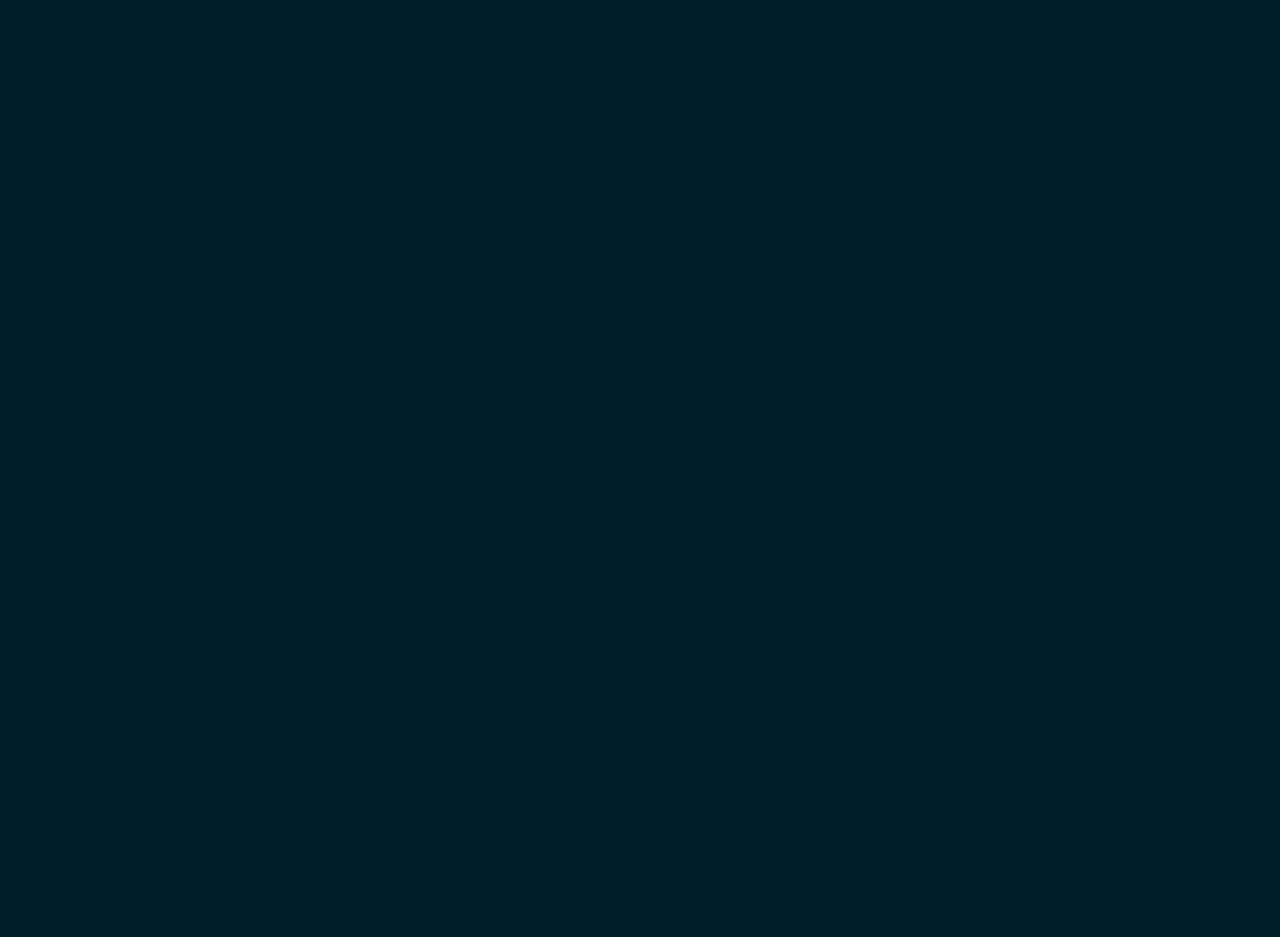
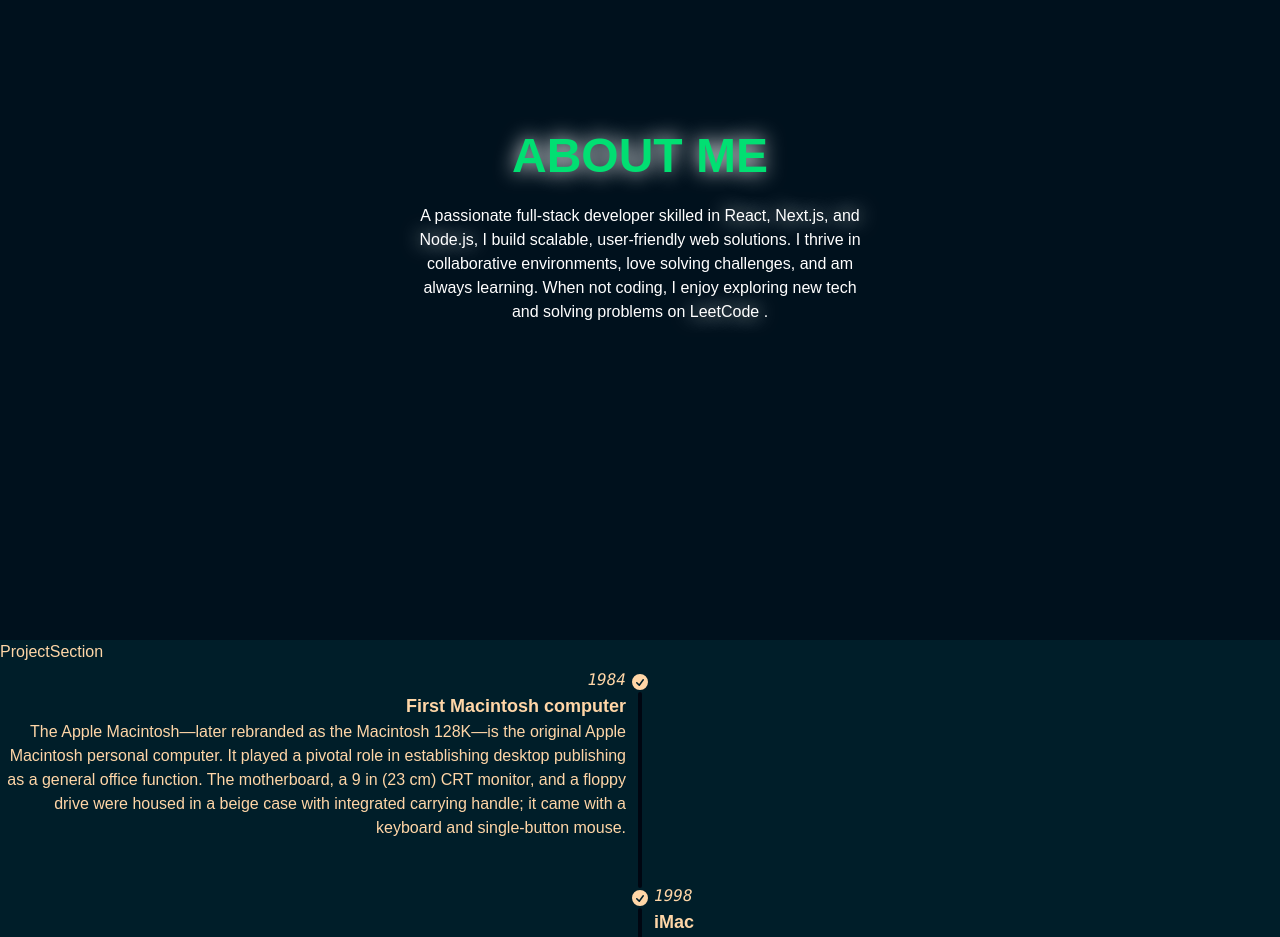
Before and after one commit to AkashAkter/akash-akter-portfolio, a Next.js app: page /About in a window 1280 px wide. Shown: the part 160-1097 px from the top of the page. Before the commit the page ends 800 px from the top, so only its background shows below. Built offline with nearby package versions, Linux system fonts and the light colour scheme; a web font is replaced by a local one.

Commit message:
Installed some dependensies

```diff
--- a/package.json
+++ b/package.json
@@ -9,10 +9,13 @@
     "lint": "next lint"
   },
   "dependencies": {
+    "clsx": "^2.1.1",
+    "motion": "^12.5.0",
     "next": "15.2.3",
     "react": "^19.0.0",
     "react-dom": "^19.0.0",
-    "react-icons": "^5.5.0"
+    "react-icons": "^5.5.0",
+    "tailwind-merge": "^3.0.2"
   },
   "devDependencies": {
     "@eslint/eslintrc": "^3",
--- a/src/app/About/page.tsx
+++ b/src/app/About/page.tsx
@@ -1,7 +1,16 @@
 import React from "react";
+import AboutMe from "../../components/AboutMe";
+import ProjectSection from "@/components/ProjectSection";
+import Educations from "@/components/Educations";
 
 const page = () => {
-  return <div>New page</div>;
+  return (
+    <div>
+      <AboutMe />
+      <ProjectSection />
+      <Educations />
+    </div>
+  );
 };
 
 export default page;
--- a/src/app/page.tsx
+++ b/src/app/page.tsx
@@ -54,14 +54,16 @@
               creativity.
             </p>
             <div className="flex justify-center gap-4 flex-wrap">
-              <button className="border px-4 py-2 text-white rounded hover:bg-white hover:border-success hover:text-success hover:shadow-[0_0_10px_#fff,_0_0_40px_#fff,_0_0_80px_#fff] transition-all duration-300">
-                <Link href="/About">About Me</Link>
-              </button>
+              <Link href="/About">
+                <button className="border px-4 py-2 text-white rounded hover:bg-white hover:border-success hover:text-success hover:shadow-[0_0_10px_#fff,_0_0_40px_#fff,_0_0_80px_#fff] transition-all duration-300">
+                  More About Myself
+                </button>
+              </Link>
               <button
                 className="border px-2 text-white rounded hover:bg-white hover:border-success hover:text-success hover:shadow-[0_0_10px_#fff,_0_0_40px_#fff,_0_0_80px_#fff] transition-all duration-300"
                 onClick={handleResumeDownload}
               >
-                See Resume
+                Explore My Resume
               </button>
             </div>
 
--- /dev/null
+++ b/src/components/AboutMe.tsx
@@ -0,0 +1,30 @@
+const AboutMe = () => {
+  return (
+    <div className="hero bg-base-200 min-h-screen">
+      <div className="hero-content text-center">
+        <div className="max-w-md">
+          <h1
+            className="text-5xl font-bold text-success"
+            style={{ textShadow: "0px 0px 20px #ffffff" }}
+          >
+            ABOUT ME
+          </h1>
+          <p className="py-6 text-white">
+            A passionate full-stack developer skilled in{" "}
+            <span style={{ textShadow: "0px 0px 20px #ffffff" }}>
+              React, Next.js, and Node.js
+            </span>
+            , I build scalable, user-friendly web solutions. I thrive in
+            collaborative environments, love solving challenges, and am always
+            learning. When not coding, I enjoy exploring new tech and solving
+            problems on{" "}
+            <span style={{ textShadow: "0px 0px 20px #ffffff" }}>LeetCode</span>{" "}
+            .
+          </p>
+        </div>
+      </div>
+    </div>
+  );
+};
+
+export default AboutMe;
--- /dev/null
+++ b/src/components/Educations.tsx
@@ -0,0 +1,143 @@
+const Educations = () => {
+  return (
+    <ul className="timeline timeline-snap-icon max-md:timeline-compact timeline-vertical">
+      <li>
+        <div className="timeline-middle">
+          <svg
+            xmlns="http://www.w3.org/2000/svg"
+            viewBox="0 0 20 20"
+            fill="currentColor"
+            className="h-5 w-5"
+          >
+            <path
+              fillRule="evenodd"
+              d="M10 18a8 8 0 100-16 8 8 0 000 16zm3.857-9.809a.75.75 0 00-1.214-.882l-3.483 4.79-1.88-1.88a.75.75 0 10-1.06 1.061l2.5 2.5a.75.75 0 001.137-.089l4-5.5z"
+              clipRule="evenodd"
+            />
+          </svg>
+        </div>
+        <div className="timeline-start mb-10 md:text-end">
+          <time className="font-mono italic">1984</time>
+          <div className="text-lg font-black">First Macintosh computer</div>
+          The Apple Macintosh—later rebranded as the Macintosh 128K—is the
+          original Apple Macintosh personal computer. It played a pivotal role
+          in establishing desktop publishing as a general office function. The
+          motherboard, a 9 in (23 cm) CRT monitor, and a floppy drive were
+          housed in a beige case with integrated carrying handle; it came with a
+          keyboard and single-button mouse.
+        </div>
+        <hr />
+      </li>
+      <li>
+        <hr />
+        <div className="timeline-middle">
+          <svg
+            xmlns="http://www.w3.org/2000/svg"
+            viewBox="0 0 20 20"
+            fill="currentColor"
+            className="h-5 w-5"
+          >
+            <path
+              fillRule="evenodd"
+              d="M10 18a8 8 0 100-16 8 8 0 000 16zm3.857-9.809a.75.75 0 00-1.214-.882l-3.483 4.79-1.88-1.88a.75.75 0 10-1.06 1.061l2.5 2.5a.75.75 0 001.137-.089l4-5.5z"
+              clipRule="evenodd"
+            />
+          </svg>
+        </div>
+        <div className="timeline-end md:mb-10">
+          <time className="font-mono italic">1998</time>
+          <div className="text-lg font-black">iMac</div>
+          iMac is a family of all-in-one Mac desktop computers designed and
+          built by Apple Inc. It has been the primary part of Apple consumer
+          desktop offerings since its debut in August 1998, and has evolved
+          through seven distinct forms
+        </div>
+        <hr />
+      </li>
+      <li>
+        <hr />
+        <div className="timeline-middle">
+          <svg
+            xmlns="http://www.w3.org/2000/svg"
+            viewBox="0 0 20 20"
+            fill="currentColor"
+            className="h-5 w-5"
+          >
+            <path
+              fillRule="evenodd"
+              d="M10 18a8 8 0 100-16 8 8 0 000 16zm3.857-9.809a.75.75 0 00-1.214-.882l-3.483 4.79-1.88-1.88a.75.75 0 10-1.06 1.061l2.5 2.5a.75.75 0 001.137-.089l4-5.5z"
+              clipRule="evenodd"
+            />
+          </svg>
+        </div>
+        <div className="timeline-start mb-10 md:text-end">
+          <time className="font-mono italic">2001</time>
+          <div className="text-lg font-black">iPod</div>
+          The iPod is a discontinued series of portable media players and
+          multi-purpose mobile devices designed and marketed by Apple Inc. The
+          first version was released on October 23, 2001, about 8+1⁄2 months
+          after the Macintosh version of iTunes was released. Apple sold an
+          estimated 450 million iPod products as of 2022. Apple discontinued the
+          iPod product line on May 10, 2022. At over 20 years, the iPod brand is
+          the oldest to be discontinued by Apple
+        </div>
+        <hr />
+      </li>
+      <li>
+        <hr />
+        <div className="timeline-middle">
+          <svg
+            xmlns="http://www.w3.org/2000/svg"
+            viewBox="0 0 20 20"
+            fill="currentColor"
+            className="h-5 w-5"
+          >
+            <path
+              fillRule="evenodd"
+              d="M10 18a8 8 0 100-16 8 8 0 000 16zm3.857-9.809a.75.75 0 00-1.214-.882l-3.483 4.79-1.88-1.88a.75.75 0 10-1.06 1.061l2.5 2.5a.75.75 0 001.137-.089l4-5.5z"
+              clipRule="evenodd"
+            />
+          </svg>
+        </div>
+        <div className="timeline-end md:mb-10">
+          <time className="font-mono italic">2007</time>
+          <div className="text-lg font-black">iPhone</div>
+          iPhone is a line of smartphones produced by Apple Inc. that use Apple
+          own iOS mobile operating system. The first-generation iPhone was
+          announced by then-Apple CEO Steve Jobs on January 9, 2007. Since then,
+          Apple has annually released new iPhone models and iOS updates. As of
+          November 1, 2018, more than 2.2 billion iPhones had been sold. As of
+          2022, the iPhone accounts for 15.6% of global smartphone market share
+        </div>
+        <hr />
+      </li>
+      <li>
+        <hr />
+        <div className="timeline-middle">
+          <svg
+            xmlns="http://www.w3.org/2000/svg"
+            viewBox="0 0 20 20"
+            fill="currentColor"
+            className="h-5 w-5"
+          >
+            <path
+              fillRule="evenodd"
+              d="M10 18a8 8 0 100-16 8 8 0 000 16zm3.857-9.809a.75.75 0 00-1.214-.882l-3.483 4.79-1.88-1.88a.75.75 0 10-1.06 1.061l2.5 2.5a.75.75 0 001.137-.089l4-5.5z"
+              clipRule="evenodd"
+            />
+          </svg>
+        </div>
+        <div className="timeline-start mb-10 md:text-end">
+          <time className="font-mono italic">2015</time>
+          <div className="text-lg font-black">Apple Watch</div>
+          The Apple Watch is a line of smartwatches produced by Apple Inc. It
+          incorporates fitness tracking, health-oriented capabilities, and
+          wireless telecommunication, and integrates with iOS and other Apple
+          products and services
+        </div>
+      </li>
+    </ul>
+  );
+};
+
+export default Educations;
--- /dev/null
+++ b/src/components/ProjectSection.tsx
@@ -0,0 +1,5 @@
+const ProjectSection = () => {
+  return <div>ProjectSection</div>;
+};
+
+export default ProjectSection;
```
Also changed, not shown: 1 other file (tests, documents, lock files or other folders).
